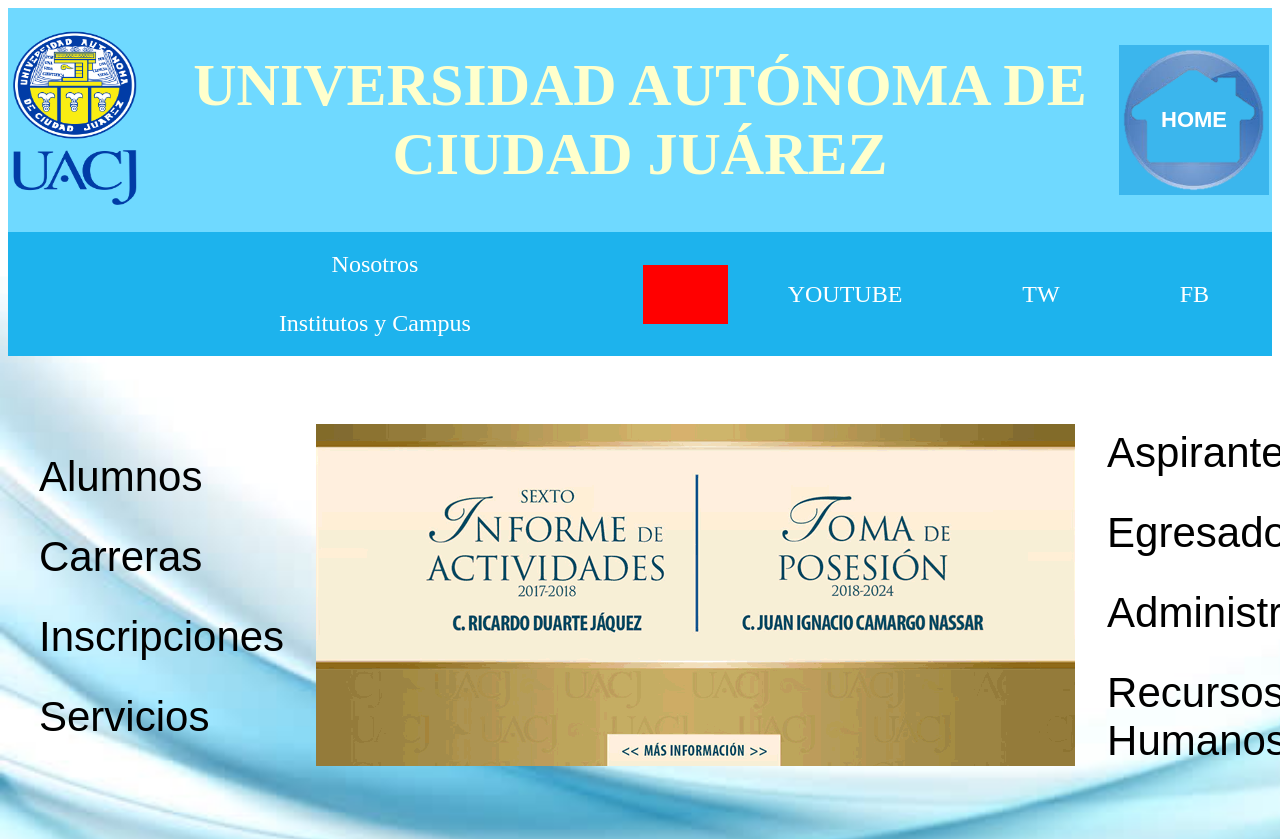
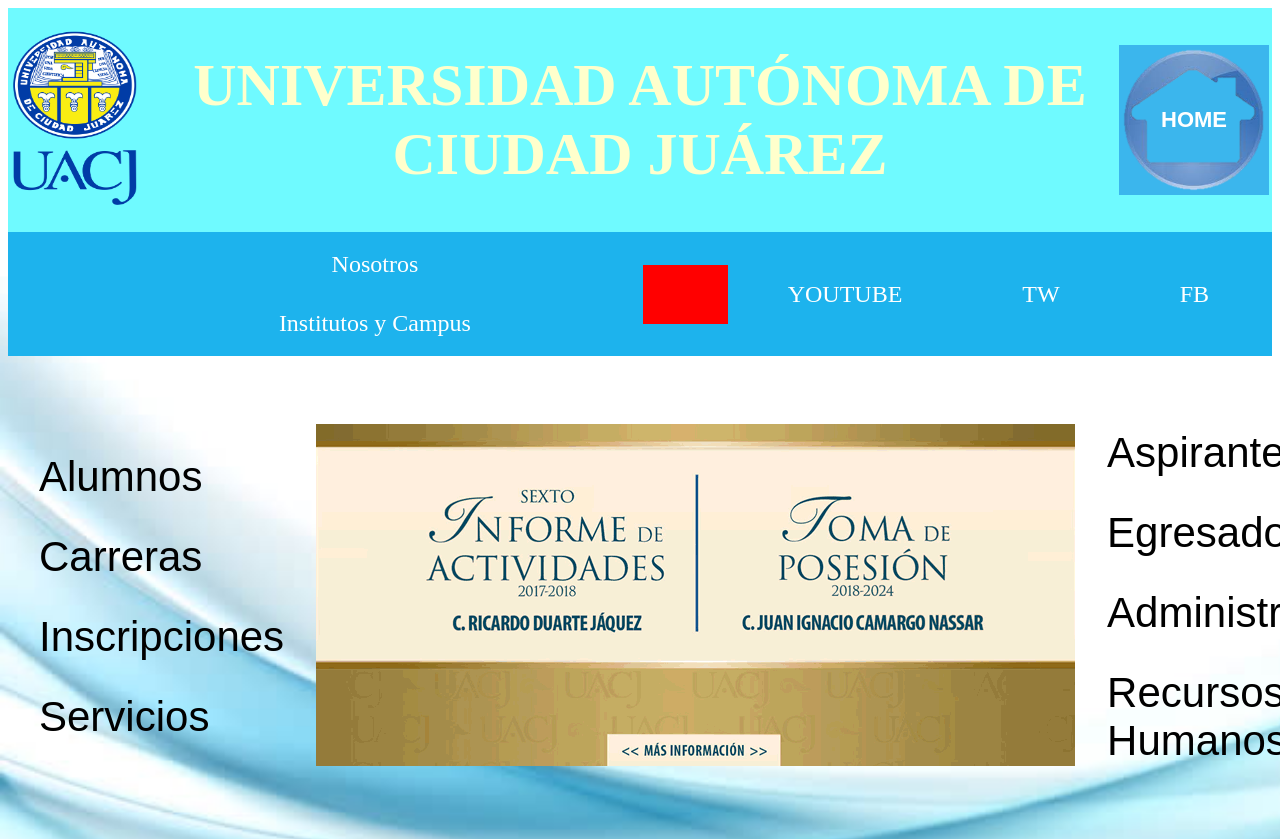
Before and after one commit to sistemasweb1/Sistemas_WEB1, a plain HTML site: page index.html in a window 1280 px wide. Shown: the top 839 px of the page. Drawn offline with Linux system fonts and the light colour scheme.

Commit message:
Update home.css

```diff
--- a/home.css
+++ b/home.css
@@ -36,7 +36,7 @@
 
 .head
 {
-    background-color: #6fd9FF;
+    background-color: #6ffaFF;
     width: 100%;
 	height: 100%;
 }
```
